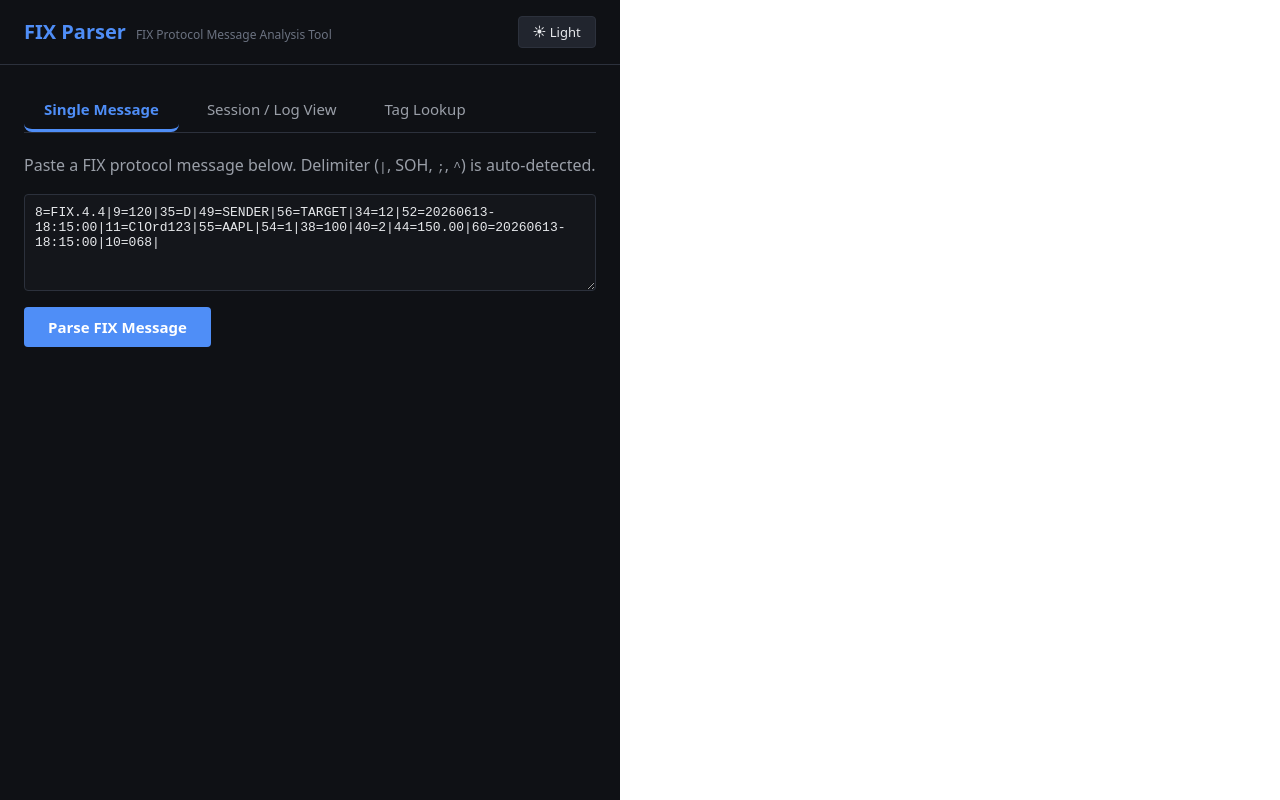
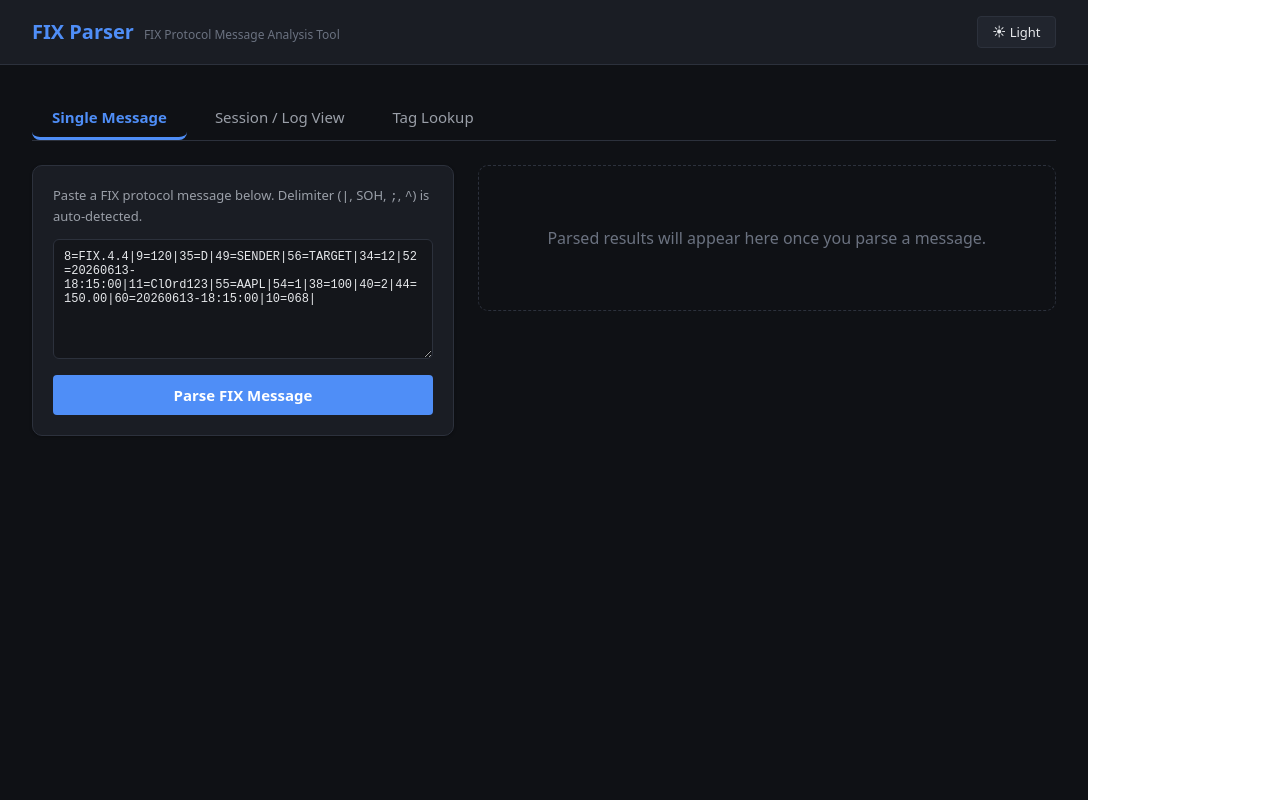
Before and after one commit to amar2796/fix-parser-frontend, a React (Vite) app: page / in a window 1280 px wide. Built offline with nearby package versions, Linux system fonts and the light colour scheme.

Commit message:
full page issue

```diff
--- a/src/App.jsx
+++ b/src/App.jsx
@@ -890,14 +890,15 @@ function App() {
   };
 
   return (
-    <div style={{ background: t.bg, minHeight: "100vh", color: t.text, fontFamily: "system-ui, -apple-system, sans-serif" }}>
+    <div style={{ background: t.bg, minHeight: "100vh", width: "100%", color: t.text, fontFamily: "system-ui, -apple-system, sans-serif" }}>
       <div
         style={{
           borderBottom: `1px solid ${t.border}`,
-          padding: "16px 24px",
+          padding: "16px 32px",
           display: "flex",
           justifyContent: "space-between",
           alignItems: "center",
+          background: t.panelBg,
         }}
       >
         <div style={{ display: "flex", alignItems: "baseline", gap: "10px" }}>
@@ -920,8 +921,8 @@ function App() {
         </button>
       </div>
 
-      <div style={{ maxWidth: appMode === "session" ? "1100px" : "900px", margin: "0 auto", padding: "24px" }}>
-        <div style={{ marginBottom: "20px", borderBottom: `1px solid ${t.border}` }}>
+      <div style={{ maxWidth: "1400px", margin: "0 auto", padding: "32px", width: "100%", boxSizing: "border-box" }}>
+        <div style={{ marginBottom: "24px", borderBottom: `1px solid ${t.border}` }}>
           <button onClick={() => setAppMode("single")} style={modeTabStyle(appMode === "single", t)}>
             Single Message
           </button>
@@ -937,58 +938,75 @@ function App() {
         {appMode === "lookup" && <TagSearchView t={t} />}
 
         {appMode === "single" && (
-          <>
-            <p style={{ color: t.textMuted, marginTop: 0 }}>
+          <div style={{ display: "flex", gap: "24px", alignItems: "flex-start", flexWrap: "wrap" }}>
+            <div
+              style={{
+                flex: "0 0 380px",
+                minWidth: "320px",
+                background: t.panelBg,
+                border: `1px solid ${t.border}`,
+                borderRadius: "10px",
+                padding: "20px",
+                boxShadow: themeName === "dark" ? "0 1px 3px rgba(0,0,0,0.3)" : "0 1px 3px rgba(0,0,0,0.06)",
+              }}
+            >
+              <p style={{ color: t.textMuted, marginTop: 0, fontSize: "13px" }}>
                 Paste a FIX protocol message below. Delimiter (<code>|</code>, SOH, <code>;</code>, <code>^</code>) is auto-detected.
               </p>
 
               <textarea
                 value={input}
                 onChange={(e) => setInput(e.target.value)}
-              rows={5}
+                rows={7}
                 style={{
                   width: "100%",
                   fontFamily: "monospace",
-                fontSize: "13px",
+                  fontSize: "12px",
                   padding: "10px",
                   boxSizing: "border-box",
                   border: `1px solid ${t.border}`,
-                borderRadius: "4px",
+                  borderRadius: "6px",
                   background: t.inputBg,
                   color: t.text,
+                  resize: "vertical",
                 }}
               />
 
-            <button onClick={handleParse} disabled={loading || !input.trim()} style={primaryBtnStyle(t, loading)}>
+              <button
+                onClick={handleParse}
+                disabled={loading || !input.trim()}
+                style={{ ...primaryBtnStyle(t, loading), width: "100%", boxSizing: "border-box" }}
+              >
                 {loading ? "Parsing..." : "Parse FIX Message"}
               </button>
 
-            {loading && <p style={{ color: t.textMuted, marginTop: "10px" }}>Contacting backend — may take up to 50 seconds if it's waking up from sleep...</p>}
+              {loading && <p style={{ color: t.textMuted, marginTop: "10px", fontSize: "13px" }}>Contacting backend — may take up to 50 seconds if it's waking up from sleep...</p>}
 
               {error && (
-              <div style={{ marginTop: "16px", padding: "12px", background: t.invalid.bg, border: `1px solid ${t.invalid.border}`, borderRadius: "4px", color: t.invalid.fg }}>
+                <div style={{ marginTop: "16px", padding: "12px", background: t.invalid.bg, border: `1px solid ${t.invalid.border}`, borderRadius: "6px", color: t.invalid.fg, fontSize: "13px" }}>
                   {error}
                 </div>
               )}
 
               {result && (
-              <div style={{ marginTop: "24px" }}>
+                <div style={{ marginTop: "20px", paddingTop: "16px", borderTop: `1px solid ${t.border}` }}>
                   <div
                     style={{
-                    padding: "12px 16px",
-                    borderRadius: "4px",
-                    marginBottom: "16px",
+                      padding: "10px 12px",
+                      borderRadius: "6px",
+                      marginBottom: "12px",
                       background: result.isValid ? t.valid.bg : t.invalid.bg,
                       border: `2px solid ${result.isValid ? t.valid.border : t.invalid.border}`,
                       color: result.isValid ? t.valid.fg : t.invalid.fg,
                       fontWeight: "bold",
+                      fontSize: "13px",
                     }}
                   >
-                  {result.isValid ? "✓ Valid FIX Message" : "✗ Validation Errors Found"}
+                    {result.isValid ? "✓ Valid" : "✗ Errors Found"}
                     {" · "}
                     <span style={{ fontWeight: "normal" }}>{result.msgTypeName}</span>
                     {!result.isValid && (
-                    <ul style={{ marginTop: "8px", fontWeight: "normal" }}>
+                      <ul style={{ marginTop: "8px", fontWeight: "normal", paddingLeft: "18px" }}>
                         {result.validationErrors.map((e, i) => (
                           <li key={i}>{e}</li>
                         ))}
@@ -996,22 +1014,42 @@ function App() {
                     )}
                   </div>
 
-                <div style={{ display: "flex", gap: "16px", marginBottom: "16px", fontSize: "13px", color: t.textMuted, flexWrap: "wrap" }}>
+                  <div style={{ fontSize: "12px", color: t.textMuted, lineHeight: "1.8" }}>
                     <div>
                       <strong style={{ color: t.text }}>Delimiter:</strong>{" "}
                       <code>{result.delimiterDetected === "^" ? "SOH (\\x01)" : result.delimiterDetected}</code>
                     </div>
                     <div>
-                    <strong style={{ color: t.text }}>CheckSum:</strong> calculated {result.checksum.calculated}, actual {result.checksum.actual}
+                      <strong style={{ color: t.text }}>CheckSum:</strong> {result.checksum.calculated} (calc) / {result.checksum.actual} (actual)
                     </div>
                     <div>
-                    <strong style={{ color: t.text }}>BodyLength:</strong> calculated {result.bodyLength.calculated}, actual {result.bodyLength.actual}
+                      <strong style={{ color: t.text }}>BodyLength:</strong> {result.bodyLength.calculated} (calc) / {result.bodyLength.actual} (actual)
                     </div>
                     <div>
                       <strong style={{ color: t.text }}>Total Fields:</strong> {result.totalFields}
                     </div>
                   </div>
+                </div>
+              )}
+            </div>
 
+            <div style={{ flex: "1 1 520px", minWidth: "320px" }}>
+              {!result && (
+                <div
+                  style={{
+                    border: `1px dashed ${t.border}`,
+                    borderRadius: "10px",
+                    padding: "60px 24px",
+                    textAlign: "center",
+                    color: t.textFaint,
+                  }}
+                >
+                  Parsed results will appear here once you parse a message.
+                </div>
+              )}
+
+              {result && (
+                <div>
                   <div style={{ marginBottom: "16px" }}>
                     <button onClick={() => setViewMode("table")} style={tabStyle(viewMode === "table", t)}>
                       Table View
@@ -1032,7 +1070,8 @@ function App() {
                   )}
                 </div>
               )}
-          </>
+            </div>
+          </div>
         )}
       </div>
     </div>
```
Lines whose indentation alone changed are shown as unchanged.
